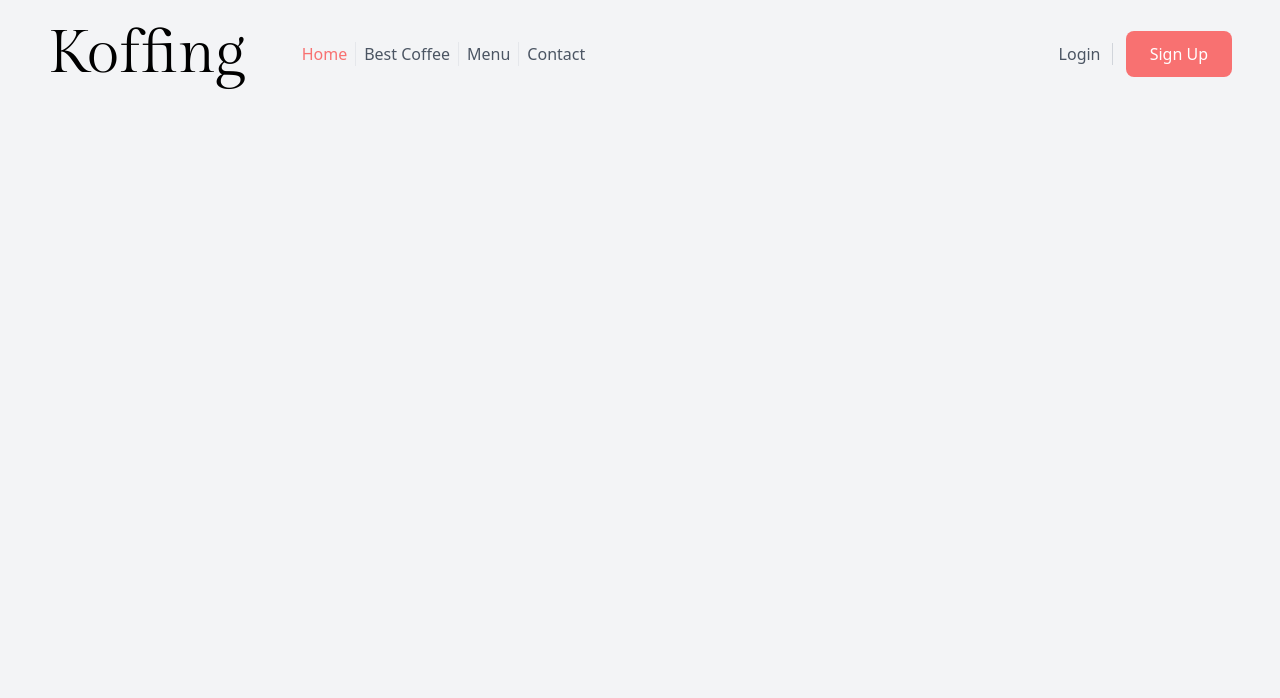
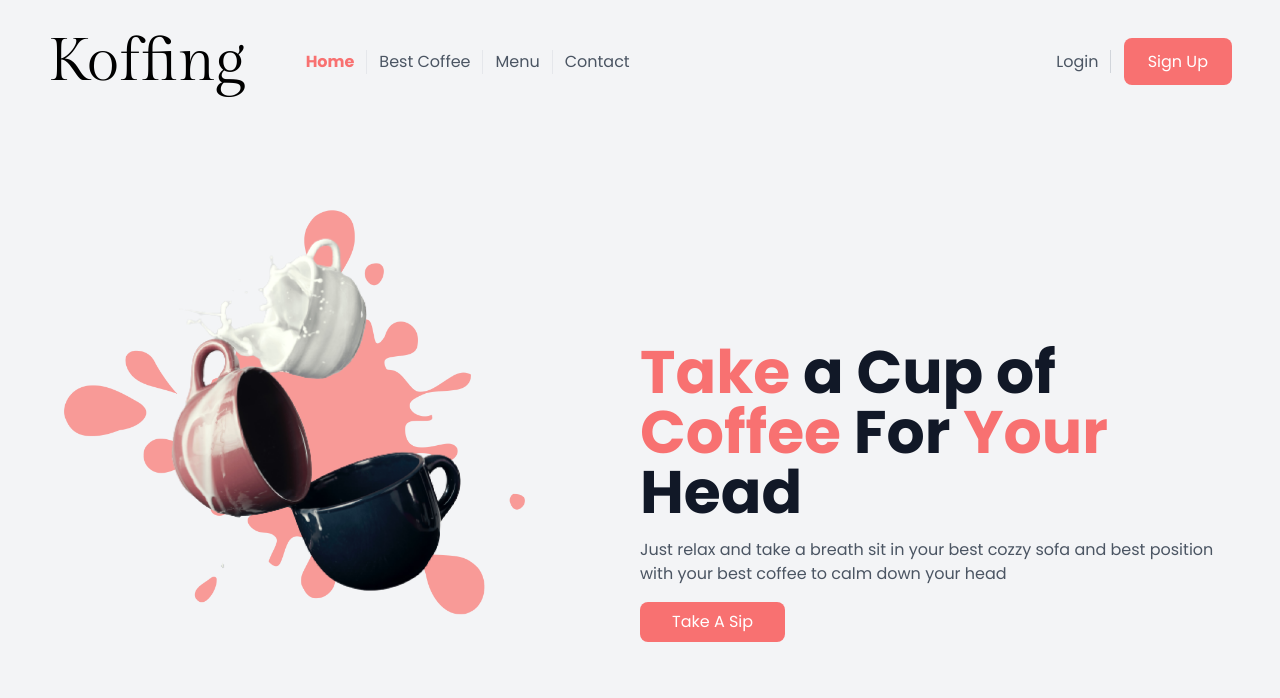
Before and after one commit to auliamnaufal/Koffing, a website: page src/index.html in a window 1280 px wide. Drawn offline with Linux system fonts and the light colour scheme.

Commit message:
Create jumbotron

```diff
--- a/src/index.html
+++ b/src/index.html
@@ -1,11 +1,11 @@
-<!doctype html>
+<!DOCTYPE html>
 <html>
   <head>
-  <meta charset="UTF-8">
-  <meta name="viewport" content="width=device-width, initial-scale=1.0">
-  <link href="/dist/output.css" rel="stylesheet">
+    <meta charset="UTF-8" />
+    <meta name="viewport" content="width=device-width, initial-scale=1.0" />
+    <link href="/dist/output.css" rel="stylesheet" />
   </head>
-<body class="py-6 bg-gray-100">
+  <body class="py-8 bg-gray-100 font-poppins">
     <div>
       <!--Content Wrapper-->
 
@@ -16,23 +16,47 @@
               <a href="/">Koffing</a>
             </h1>
             <ul class="flex items-center divide-x text-gray-600">
-						<li><a href="#" class="px-2 text-primary">Home</a></li>
-						<li><a href="#" class="px-2">Best Coffee</a></li>
-						<li><a href="#" class="px-2">Menu</a></li>
-						<li><a href="#" class="px-2">Contact</a></li>
+              <li><a href="#" class="px-3 text-primary font-bold">Home</a></li>
+              <li><a href="#" class="px-3">Best Coffee</a></li>
+              <li><a href="#" class="px-3">Menu</a></li>
+              <li><a href="#" class="px-3">Contact</a></li>
             </ul>
           </div>
           <div class="text-gray-600">
             <a href="#" class="px-3 border-r border-gray-300">Login</a>
-					<a href="#" class="px-6 ml-2 py-3 bg-primary text-white rounded-lg">Sign Up</a>
+            <a href="#" class="px-6 ml-2 py-3 bg-primary text-white rounded-lg"
+              >Sign Up</a
+            >
           </div>
         </nav>
       </div>
 
-		<main></main>
+      <main class="px-16">
+        <section class="grid grid-cols-2 h-screen">
+          <img
+            src="../dist/images/jumbo.png"
+            alt="coffee image"
+            class="w-4/5"
+          />
+          <div class="self-center space-y-4">
+            <h2 class="text-6xl font-bold text-gray-900">
+              <span class="text-primary">Take</span> a Cup of
+              <span class="text-primary">Coffee</span> For
+              <span class="text-primary">Your</span> Head
+            </h2>
+            <p class="text-base text-gray-600">
+              Just relax and take a breath sit in your best cozzy sofa and best
+              position with your best coffee to calm down your head
+            </p>
+            <button class="px-8 py-2 bg-primary text-white rounded-lg">
+              Take A Sip
+            </button>
+          </div>
+        </section>
+
+      </main>
 
       <!--End Content Wrapper-->
     </div>
   </body>
-
 </html>
--- a/tailwind.config.js
+++ b/tailwind.config.js
@@ -9,6 +9,12 @@ module.exports = {
       },
       colors: {
         'primary': '#F87171'
+      },
+      backgroundImage: {
+        'coffee-1': "url('/dist/images/coffee-1.png')"
+      },
+      height: {
+        '138': '38rem'
       }
     },
   },
```
Also changed, not shown: dist/icons/brew.png (added), dist/icons/coffe-beans.png (added), dist/icons/credit.png (added), dist/icons/fast-delivery.png (added), dist/images/coffee-1.png (added), dist/images/coffee-2.png (added), dist/images/coffee-3.png (added), dist/images/coffee-4.png (added), dist/images/jumbo.png (added), dist/output.css. Lines whose indentation alone changed are shown as unchanged.
